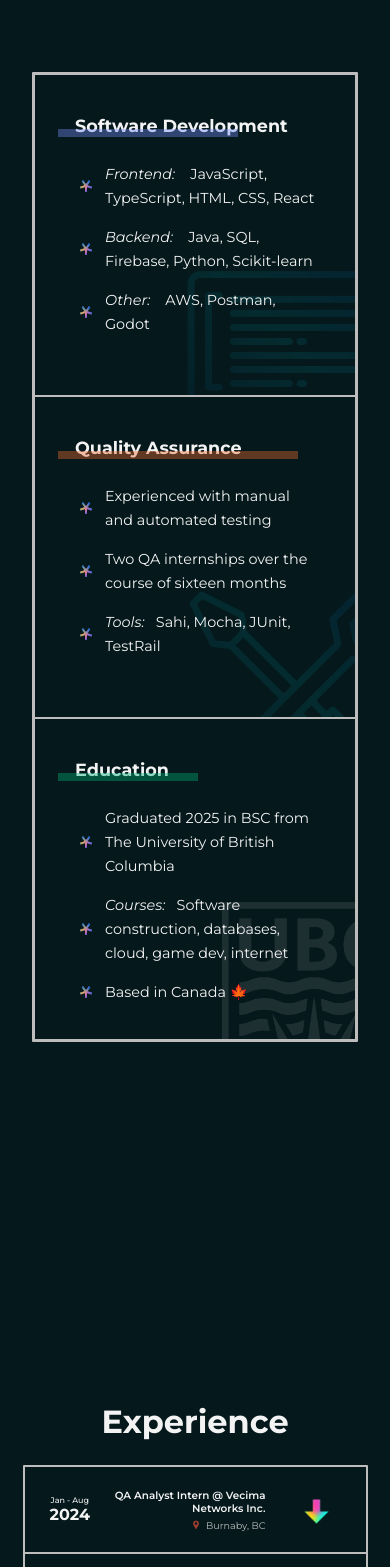
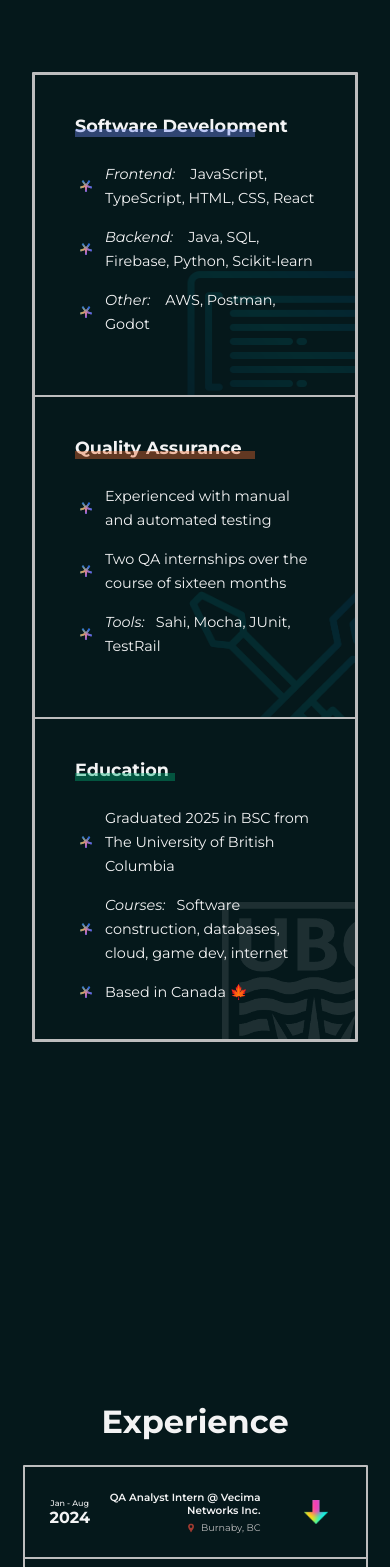
Before and after one commit to michlam/portfolio-website, a React (Vite) app: page / in a window 390 px wide. Shown: the part 921-2488 px from the top of the page. Built offline with nearby package versions, Linux system fonts and the light colour scheme.

Commit message:
fixed weird overflow bug

```diff
--- a/src/components/About.css
+++ b/src/components/About.css
@@ -158,6 +158,29 @@ section.about {
         font-size: 0.9rem;
     }
 
+    .about-swd {
+        > hr {
+            width: 180px;
+            left: -30px;
+        }
+    }
+
+    .about-qa {
+        > hr {
+            background-color: var(--orange-gold);
+
+            width: 180px;
+            left: -30px;
+        }
+    }
+
+    .about-edu {
+        > hr {
+            width: 100px;
+            left: -70px;
+        }
+    }
+
 }
 
 @media (max-width: 768px) {
--- a/src/components/Experience.css
+++ b/src/components/Experience.css
@@ -159,7 +159,6 @@ section.experience > h1 {
 
 .work-link {
     display: flex;
-    width: 470px;
     align-items: center;
     gap: 15px;
     margin-bottom: 20px;
@@ -263,17 +262,6 @@ section.experience > h1 {
 }
 
 
-
-
-
-
-
-
-
-
-
-
-
 @media (max-width: 768px) {
     section.experience > h1 {
         font-size: 2rem;
@@ -285,10 +273,6 @@ section.experience > h1 {
 
     .experience-content > details > summary {
         padding: 20px 25px;
-        &::after {
-            width: 25px;
-            height: 25px;
-        }
     }
 
     .work-date {
@@ -340,7 +324,7 @@ section.experience > h1 {
         }
 
         & > h4 {
-            font-size: 0.65rem;
+            font-size: 0.55rem;
         }
     }
 
--- a/src/components/UpArrow.css
+++ b/src/components/UpArrow.css
@@ -9,7 +9,7 @@
 
 .up-arrow {
     position: fixed;
-    z-index: 1;
+    z-index: 2;
     background-color: var(--anti-flash-white);
     border-radius: 1px;
     padding: 10px;
```
Also changed, not shown: 1 other file (tests, documents, lock files or other folders).
